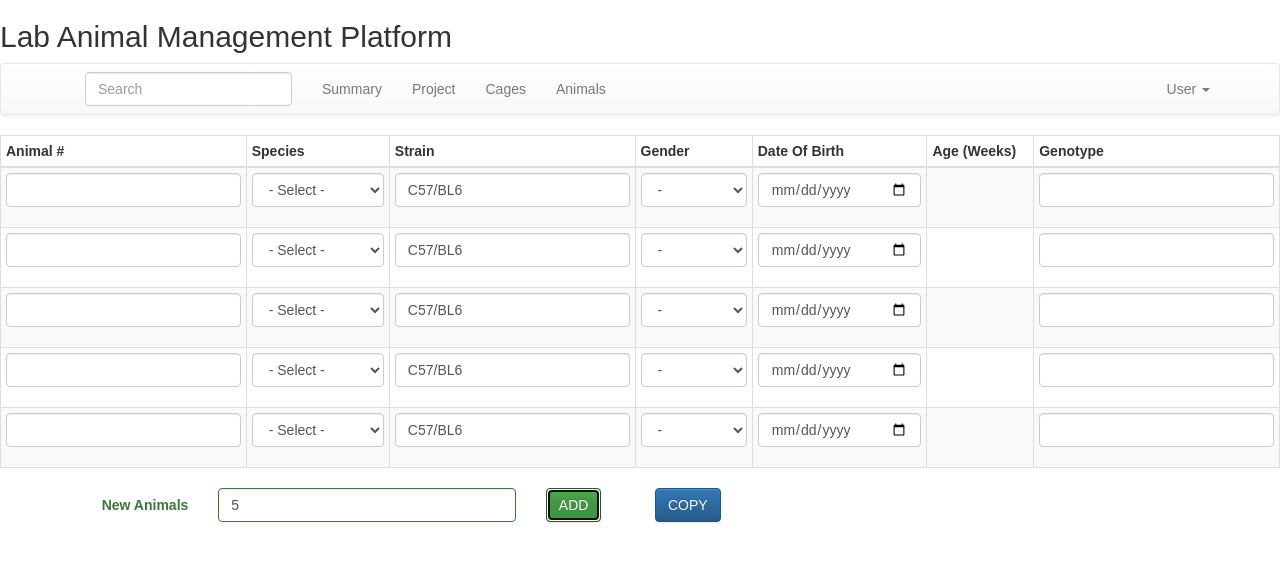
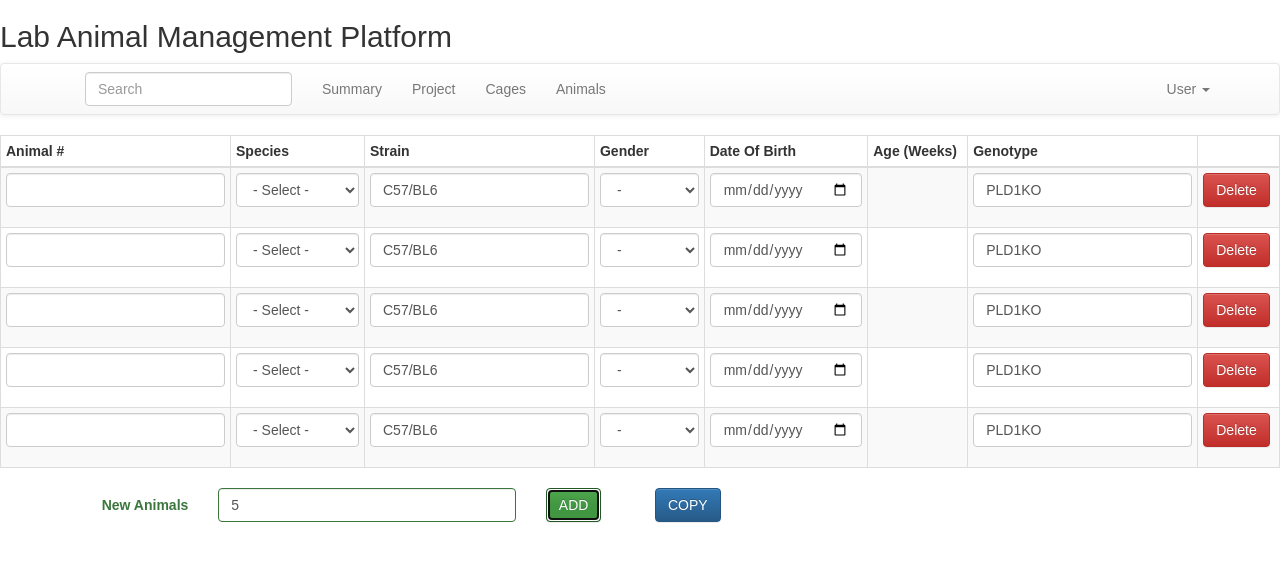
Before and after one commit to ziqingW/LabAnimal, a React (Create React App) app in the folder client/: page /newanimal in a window 1280 px wide. Both pictures are taken after typing "5" into the empty fields and a click on the button "ADD". Shown: the top 562 px of the page. Built offline with nearby package versions, Linux system fonts and the light colour scheme.

Commit message:
delete copy button

```diff
--- a/client/src/jsxs/AnimalForm.jsx
+++ b/client/src/jsxs/AnimalForm.jsx
@@ -52,7 +52,7 @@ export class AnimalForm extends React.Component {
       }
   }
 
-  animalDOBInput = e => {
+  animalDOBInput = (i,e) => {
     e.preventDefault()
     let today = new Date()
     let pattern = /[0-9]{4}-[0-9]{2}-[0-9]{2}/
@@ -62,18 +62,20 @@ export class AnimalForm extends React.Component {
       let dob = `${month}/${day}/${year}`
       dob = new Date(dob)
       let timeDiff = today.getTime() - dob.getTime()
+      let animals = clone(this.state.animals)
       if (timeDiff < 0) {
-        this.setState({
-          animalDOB: "",
-          animalAge : ""
-        })
+        animals[i].animalDOB = ""
+        animals[i].animalAge = ""
       } else {
         let diffWks = (timeDiff/(1000*3600*24*7)).toFixed(1)
-        this.setState({
-          animalDOB: animalDOB,
-          animalAge : diffWks
-        })
+        animals[i].animalDOB = animalDOB
+        animals[i].animalAge = diffWks
       }
+      this.setState({
+        animals : animals,
+        updateIndex : i,
+        updateTag : "animalDOB"
+      })
     }
   }
 
@@ -90,12 +92,55 @@ export class AnimalForm extends React.Component {
               </Col>
               {this.state.showForm ? (
               <Col sm={1}>
-                <Button bsStyle="primary">COPY</Button>
+                <Button onClick={this.copyRow} bsStyle="primary">COPY</Button>
               </Col>
             ) : null}
             </FormGroup>
           </Form>
       )
+  }
+  copyRow = () => {
+      let animals = clone(this.state.animals)
+      let animalFormNumber = this.state.animalFormNumber
+      let copyrow = clone(animals[animalFormNumber - 1])
+      animals[animalFormNumber] = copyrow
+      animals[animalFormNumber]["animalNumber"] = ""
+      this.setState({
+        animals : animals,
+        animalFormNumber : animalFormNumber+1
+      }, function() {
+        this.makeRows(this.state.animalFormNumber)
+      })
+  }
+
+  deleteRow = (key, event) => {
+      event.preventDefault()
+      let animals = clone(this.state.animals)
+      animals.splice(key,1)
+      animals.push({
+        animalNumber : "",
+        animalSpecies : "",
+        animalStrain : "C57/BL6",
+        animalGender : "",
+        animalDOB : "",
+        animalAge : "",
+        animalGeno : "PLD1KO"
+      })
+      let animalFormNumber = this.state.animalFormNumber - 1
+      if (animalFormNumber === 0) {
+        this.setState({
+          animals : animals,
+          animalFormNumber : animalFormNumber,
+          showForm : false
+        })
+      } else {
+      this.setState({
+        animals : animals,
+        animalFormNumber : this.state.animalFormNumber - 1
+      }, function() {
+        this.makeRows(this.state.animalFormNumber)
+      })
+    }
   }
 
   animalFormNumberChange = e => {
@@ -117,7 +162,7 @@ export class AnimalForm extends React.Component {
             </td>
             <td>
               <FormGroup controlId="animalSpecies">
-                  <FormControl componentClass="select" placeholder="Select" onChange={e => {this.eventHandler("animalSpecies", e)}}>
+                  <FormControl componentClass="select" placeholder="Select" value={this.state.animals[i].animalSpecies} onChange={ e => {this.eventHandler("animalSpecies",i, e)}}>
                     <option value="">- Select -</option>
                     <option value="Mouse">Mouse</option>
                     <option value="Rat">Rat</option>
@@ -129,12 +174,12 @@ export class AnimalForm extends React.Component {
             </td>
             <td>
               <FormGroup controlId="animalStrain">
-                <FormControl type="text" value={this.state.animals[i].animalStrain} onChange={e => {this.eventHandler("animalStrain", e)}} />
+                <FormControl type="text" value={this.state.animals[i].animalStrain} onChange={ e => {this.eventHandler("animalStrain",i, e)}} />
               </FormGroup>
             </td>
             <td>
               <FormGroup controlId="animalGender">
-                <FormControl componentClass="select" placeholder="-" onChange={e => {this.eventHandler("animalGender", e)}}>
+                <FormControl componentClass="select" placeholder="-" value={this.state.animals[i].animalGender} onChange={ e => {this.eventHandler("animalGender",i, e)}}>
                   <option value="">-</option>
                   <option value="Male">Male</option>
                   <option value="Female">Female</option>
@@ -143,15 +188,20 @@ export class AnimalForm extends React.Component {
             </td>
             <td>
               <FormGroup controlId="animalDOB">
-                <FormControl type="date" value={this.state.animalDOB} onChange={this.animalDOBInput} />
+                <FormControl type="date" value={this.state.animals[i].animalDOB} onChange={ e => {this.animalDOBInput(i,e)}} />
               </FormGroup>
             </td>
             <td>
-              {this.state.animalAge}
+              {this.state.animals[i].animalAge}
             </td>
             <td>
               <FormGroup controlId="animalGeno">
-                <FormControl type="text" value={this.state.animalGeno} onChange={e => {this.eventHandler("animalGeno", e)}} />
+                <FormControl type="text" value={this.state.animals[i].animalGeno} onChange={ e => {this.eventHandler("animalGeno", i, e)}} />
+              </FormGroup>
+            </td>
+            <td>
+              <FormGroup controlId="animalGeno">
+                <Button bsStyle="danger" onClick={e => {this.deleteRow(i,e)}}>Delete</Button>
               </FormGroup>
             </td>
         </tr>))
@@ -178,11 +228,7 @@ export class AnimalForm extends React.Component {
       let nowAnimals = clone(this.state.animals)
       let index = this.state.updateIndex
       let content = this.state.updateTag
-      console.log("haha")
-      if (index!=="" && content) {
-        console.log(index, content)
-        console.log(prevAnimals[index][content])
-        console.log(nowAnimals[index][content])
+      if (index !== "" && content) {
         if (prevAnimals[index][content] !== nowAnimals[index][content]) {
           this.makeRows(this.state.animalFormNumber)
         }
@@ -204,6 +250,7 @@ export class AnimalForm extends React.Component {
                 <th>Date Of Birth</th>
                 <th>Age (Weeks)</th>
                 <th>Genotype</th>
+                <th>{" "}</th>
               </tr>
             </thead>
             <tbody>
```
